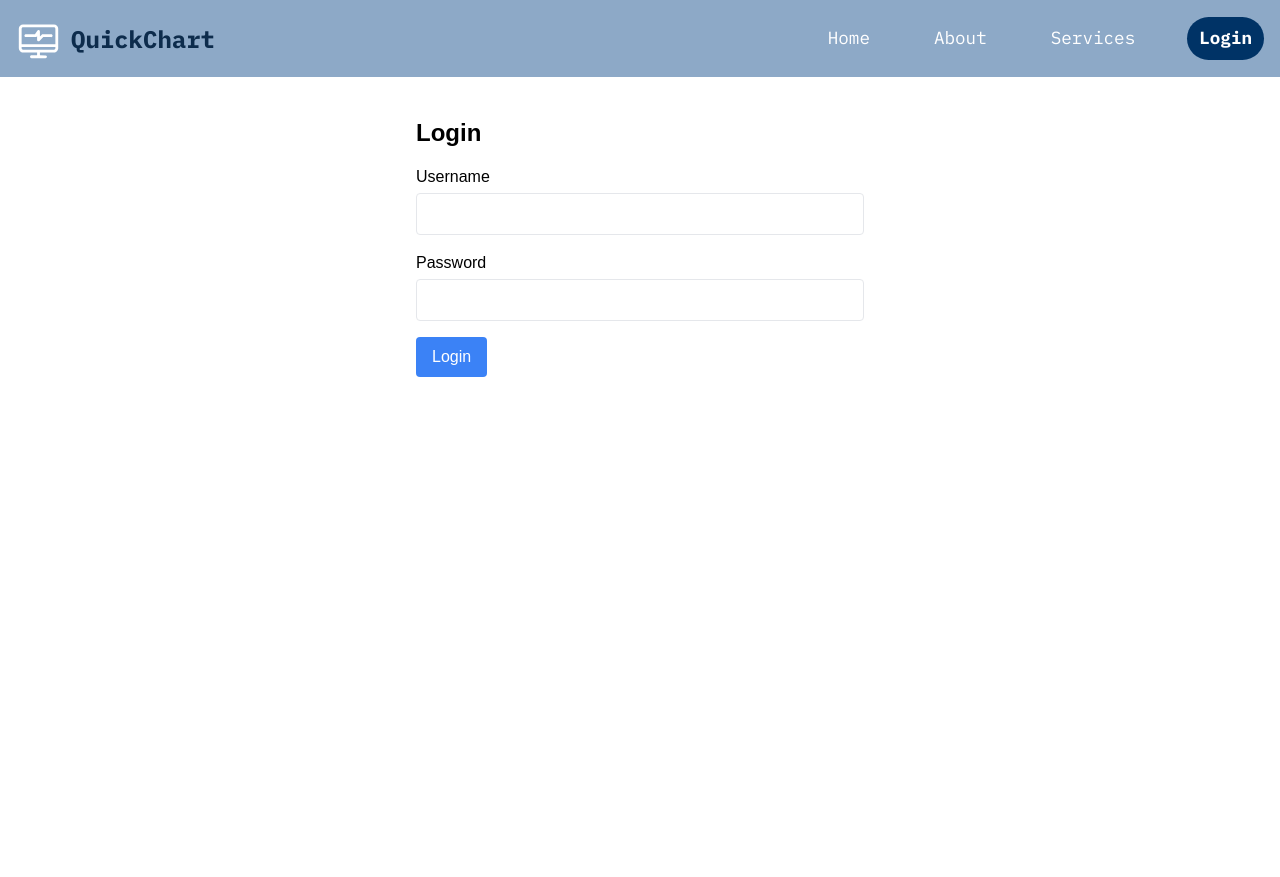
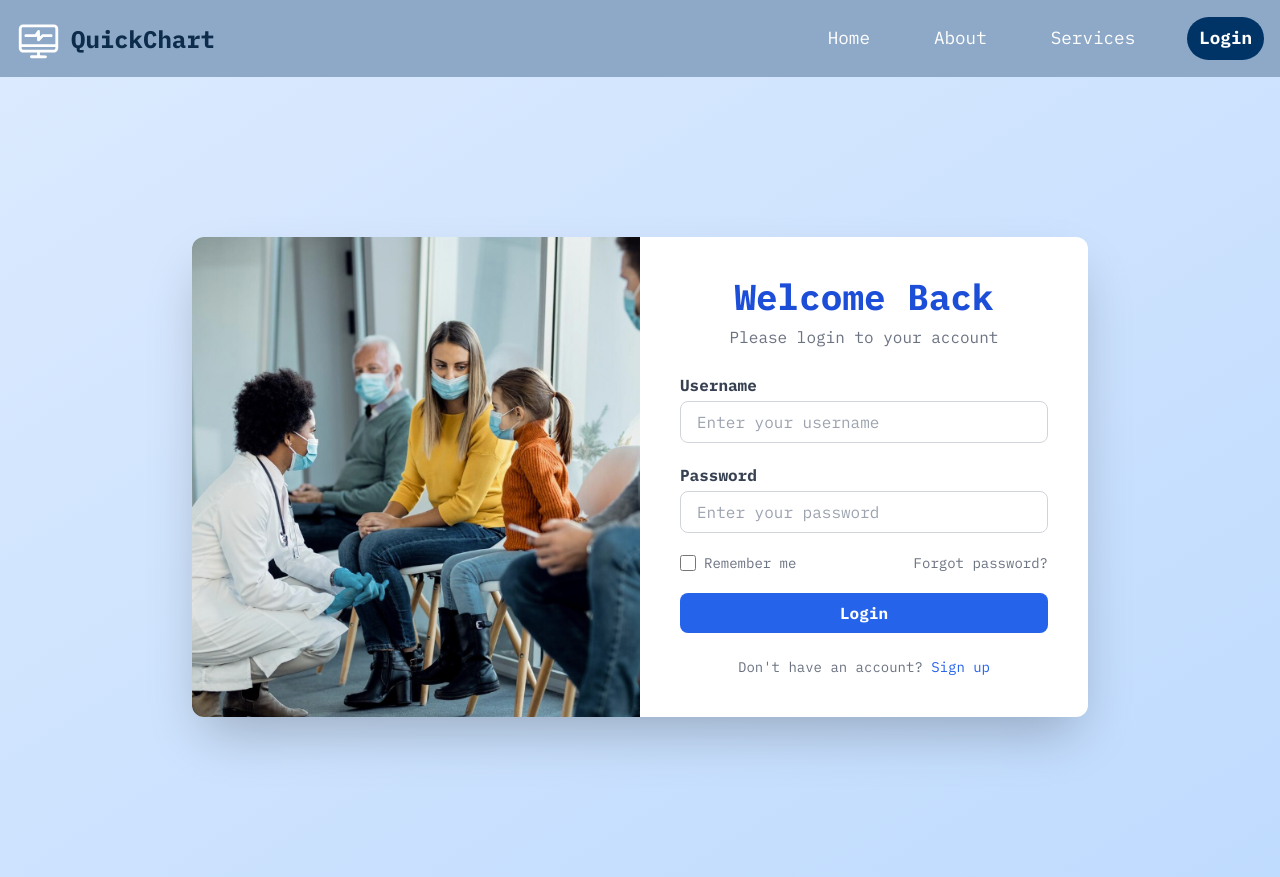
Before and after one commit to Jacob-M-Webster/QuickCharts-HackGT12, a Vue app in the folder frontend/: page /login in a window 1280 px wide. Before the commit the page ends 800 px from the top, so only its background shows below. Built offline with nearby package versions, Linux system fonts and the light colour scheme.

Commit message:
Edited login page

```diff
--- /dev/null
+++ b/frontend/src/pages/logedit.vue
@@ -0,0 +1,112 @@
+<template>
+  <div class="min-h-screen flex items-center justify-center bg-gradient-to-br from-blue-100 to-blue-200">
+    <!-- Login Card -->
+    <div class="w-full max-w-4xl bg-white rounded-xl shadow-2xl overflow-hidden flex">
+
+      <!-- Left Illustration (hidden on small screens) -->
+      <div class="hidden md:block w-1/2 bg-cover bg-center"
+           style="background-image: url('/src/assets/login.png');">
+      </div>
+
+      <!-- Login Form -->
+      <div class="w-full md:w-1/2 p-10">
+        <div class="text-center mb-6">
+          <h1 class="text-4xl font-bold text-blue-700">Welcome Back</h1>
+          <p class="text-gray-500 mt-2">Please login to your account</p>
+        </div>
+
+        <form @submit.prevent="loginUser" class="space-y-5">
+          <!-- Username -->
+          <div>
+            <label class="block text-gray-700 font-semibold mb-1">Username</label>
+            <input
+                v-model="username"
+                type="text"
+                placeholder="Enter your username"
+                class="w-full border border-gray-300 rounded-lg px-4 py-2 focus:outline-none focus:ring-2 focus:ring-blue-300 transition"
+                required
+            />
+          </div>
+
+          <!-- Password -->
+          <div>
+            <label class="block text-gray-700 font-semibold mb-1">Password</label>
+            <input
+                v-model="password"
+                type="password"
+                placeholder="Enter your password"
+                class="w-full border border-gray-300 rounded-lg px-4 py-2 focus:outline-none focus:ring-2 focus:ring-blue-300 transition"
+                required
+            />
+          </div>
+
+          <!-- Remember me & forgot password -->
+          <div class="flex justify-between items-center text-sm text-gray-500">
+            <label class="flex items-center gap-2">
+              <input type="checkbox" class="w-4 h-4 rounded border-gray-300" />
+              Remember me
+            </label>
+            <a href="#" class="hover:text-blue-500">Forgot password?</a>
+          </div>
+
+          <!-- Submit Button -->
+          <button
+              type="submit"
+              class="w-full bg-blue-600 text-white font-semibold py-2 rounded-lg hover:bg-blue-700 hover:scale-105 transition-transform duration-200"
+          >
+            Login
+          </button>
+        </form>
+
+        <!-- Error / Message -->
+        <p v-if="message" class="mt-4 text-red-500 text-center">{{ message }}</p>
+
+        <!-- Sign up link -->
+        <p class="mt-6 text-center text-gray-500 text-sm">
+          Don't have an account?
+          <router-link to="/registration" class="text-blue-600 hover:underline">
+            Sign up
+          </router-link>
+        </p>
+      </div>
+    </div>
+  </div>
+</template>
+
+<script>
+import axios from 'axios';
+
+export default {
+  name: "LogEdit",
+  data() {
+    return {
+      username: '',
+      password: '',
+      message: ''
+    };
+  },
+  methods: {
+    async loginUser() {
+      try {
+        const response = await axios.post('http://localhost:8080/api/auth/login', {
+          username: this.username,
+          password: this.password
+        });
+        this.message = response.data.message || 'Login successful!';
+        // TODO: Save user info or token
+        // TODO: Redirect user
+      } catch (error) {
+        this.message = error.response?.data?.message || 'Login failed';
+      }
+    }
+  }
+};
+</script>
+
+<style scoped>
+* {
+  font-family: 'IBM Plex Mono', monospace;
+}
+
+/* Optional: make the illustration responsive */
+</style>
--- a/frontend/src/router/index.js
+++ b/frontend/src/router/index.js
@@ -1,6 +1,7 @@
 import { createRouter, createWebHistory } from 'vue-router';
 import HomePage from '../pages/home.vue';
 import LoginPage from '../pages/login.vue';
+import LogEdit from '../pages/logedit.vue';
 import RegistrationPage from '../pages/register.vue';
 import ProfilePage from '../pages/profile.vue';
 import About from "../pages/about.vue";
@@ -10,7 +11,8 @@ import SchedulePage from '../pages/schedule.vue';
 
 const routes = [
     { path: '/', name: 'Home', component: HomePage },
-    { path: '/login', name: 'Login', component: LoginPage },
+    //{ path: '/login', name: 'Login', component: LoginPage },//
+    { path: '/login', name: 'Login', component: LogEdit },
     { path: '/registration', name: 'Register', component: RegistrationPage },
     { path: '/profile', name: 'Profile', component: ProfilePage },
     { path: "/about", name: "About", component: About },
```
Also changed, not shown: frontend/src/assets/login.png (added).
